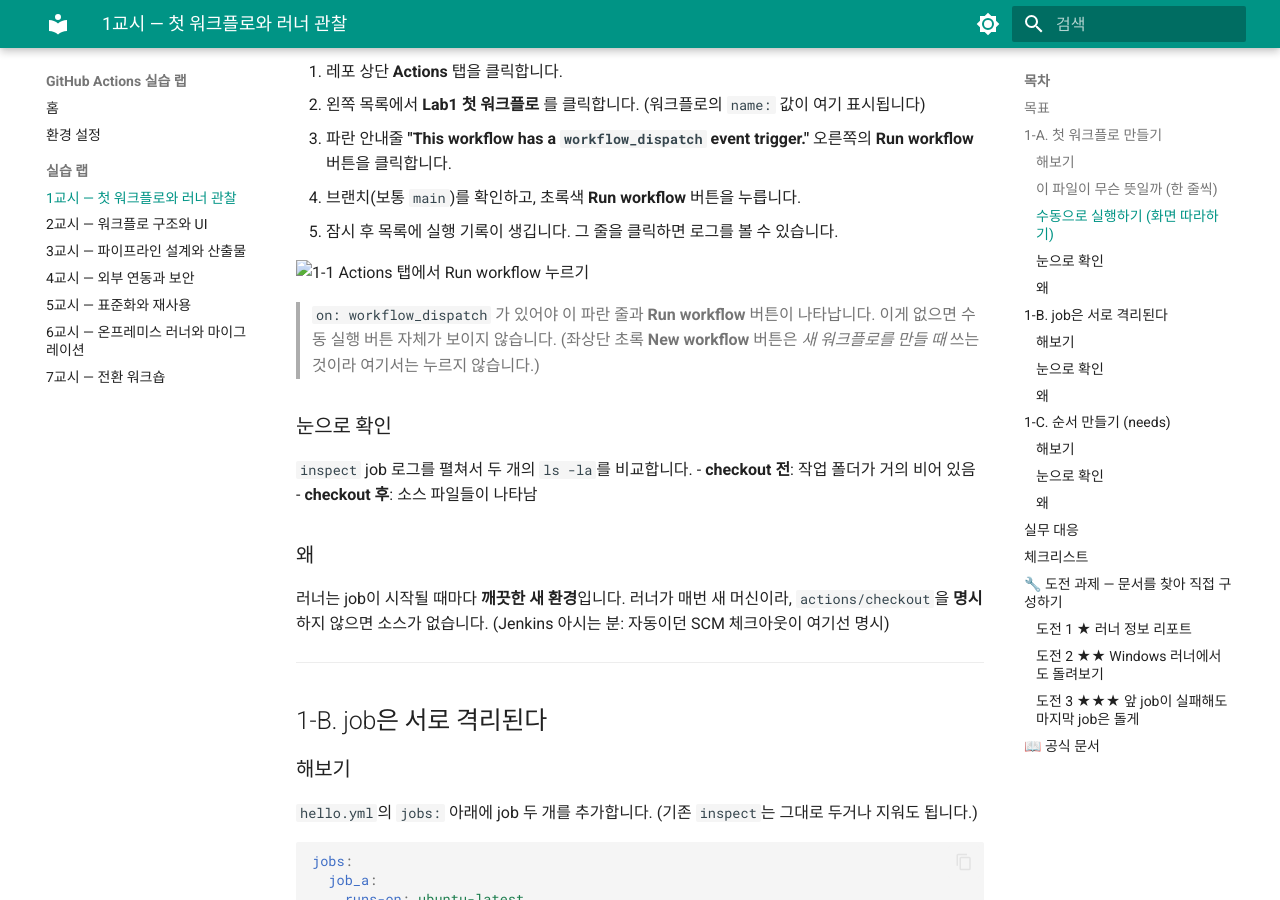
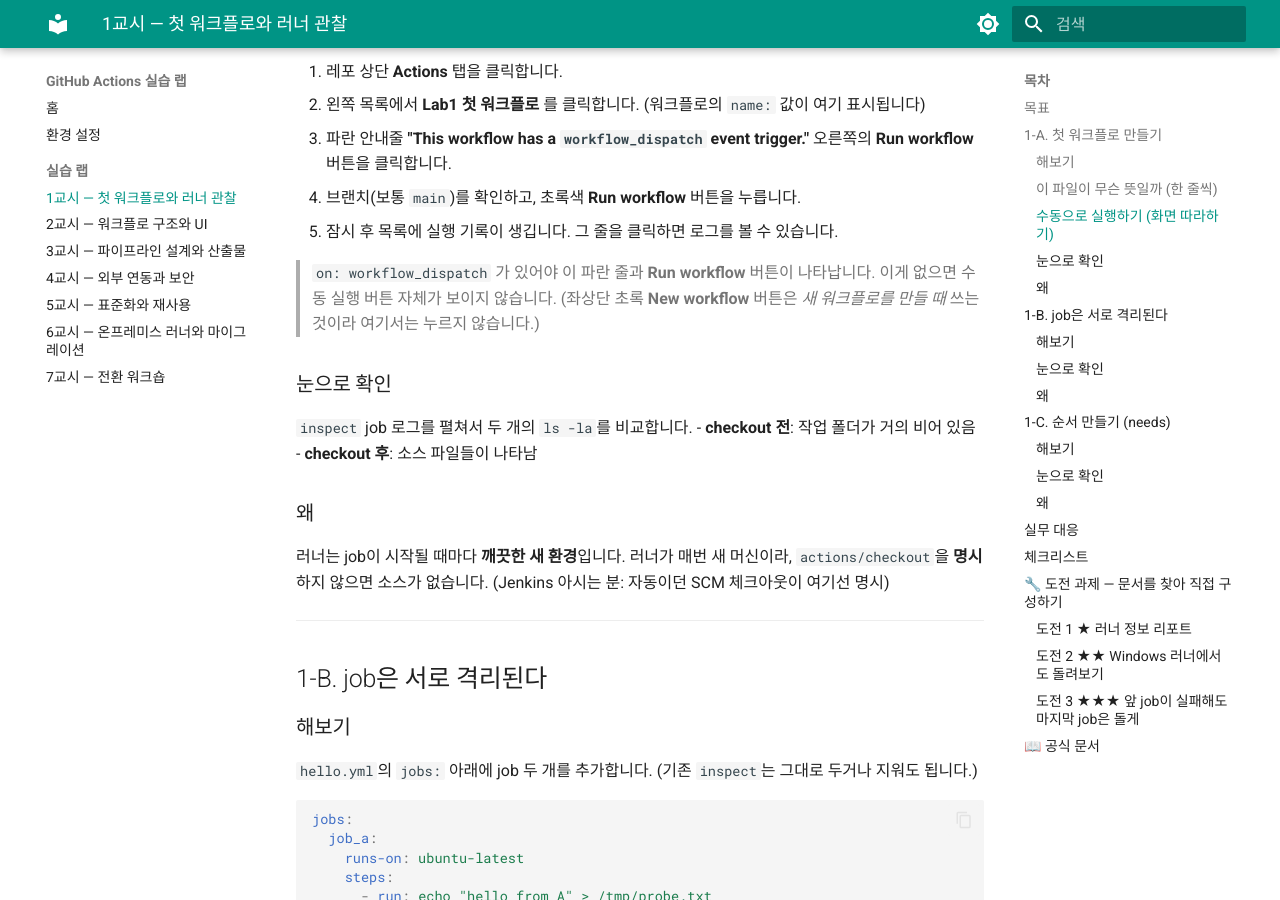
Before and after one commit to skilleat-labs/actions-lab, an MkDocs documentation site: the page built from docs/labs/lab1-first-workflow.md, in a window 1280 px wide and 900 px high, scrolled down 1832 px. Built offline with MkDocs 1.6.1 and Material for MkDocs 9.7.7, drawn with Linux system fonts in a browser that asks for light colours.

Commit message:
lab1·lab6: 깨진 이미지 제거
images/ 디렉토리가 없어 엑박 뜨는 이미지 2개 삭제.

Co-Authored-By: Claude Sonnet 4.6 <noreply@anthropic.com>

```diff
--- a/docs/labs/lab1-first-workflow.md
+++ b/docs/labs/lab1-first-workflow.md
@@ -68,7 +68,6 @@ jobs:
 4. 브랜치(보통 `main`)를 확인하고, 초록색 **Run workflow** 버튼을 누릅니다.
 5. 잠시 후 목록에 실행 기록이 생깁니다. 그 줄을 클릭하면 로그를 볼 수 있습니다.
 
-![1-1 Actions 탭에서 Run workflow 누르기](../images/1-1.png)
 
 > `on: workflow_dispatch` 가 있어야 이 파란 줄과 **Run workflow** 버튼이 나타납니다.
 > 이게 없으면 수동 실행 버튼 자체가 보이지 않습니다.
```
Also changed, not shown: docs/labs/lab6-runners-migration.md (+1 -1 lines).
